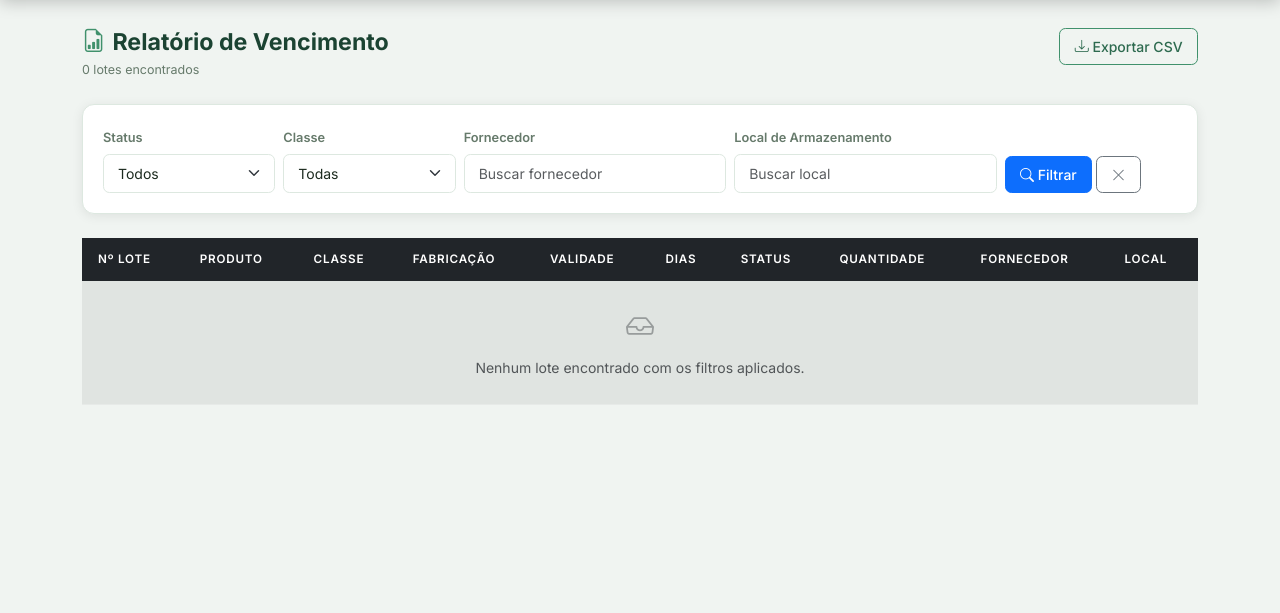
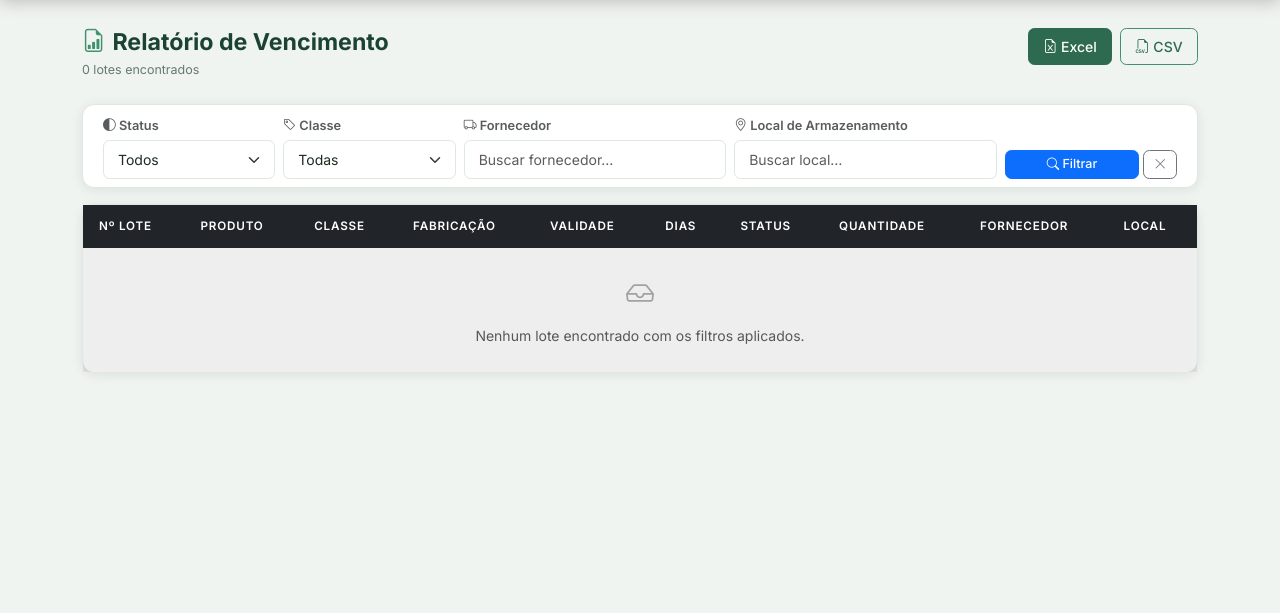
Before and after one commit to felixunai/agrovalida, a Django app: page /painel/relatorio/vencimento/ in a window 1280 px wide. Shown: the part 61-674 px from the top of the page. Run offline with Django 4.2, Linux system fonts and the light colour scheme; the visitor is signed in with stand-in values (Sample User, id 1); data that the repository does not hold is empty; some libraries are stand-ins or nearby versions.

Commit message:
feat: lote ativo/desativar, local armazenamento na importação, Excel, fixes
- Lote.ativo: campo booleano para desativar lotes sem excluir
  - Dashboard filtra somente lotes ativos nos contadores e alertas
  - Botão desativar/reativar na lista e no detalhe do lote
  - Lotes inativos aparecem esmaecidos na listagem

- Nota fiscal: local de armazenamento no momento da importação
  - Campo opcional no formulário de importação da NF
  - Propagado para todos os lotes criados via importação automática
  - Nota já importada exibe alerta claro em vez de ocultar silenciosamente

- Relatório: exportação para Excel (.xlsx) com cores por status
  - Botões Excel e CSV no cabeçalho do relatório
  - Layout atualizado: filtros com labels/ícones igual às outras telas
  - Tabela envolvida em card consistente com o restante do sistema

- Dashboard: correção do label "medicamento_vet" → "Medicamento Veterinário"
  na tabela Resumo por Classe usando display correto de choices

Co-Authored-By: Claude Sonnet 4.6 <noreply@anthropic.com>

```diff
--- a/dashboard/urls.py
+++ b/dashboard/urls.py
@@ -7,4 +7,5 @@ urlpatterns = [
     path('', views.dashboard, name='index'),
     path('relatorio/vencimento/', views.relatorio_vencimento, name='relatorio_vencimento'),
     path('relatorio/vencimento/csv/', views.relatorio_vencimento_csv, name='relatorio_vencimento_csv'),
+    path('relatorio/vencimento/excel/', views.relatorio_vencimento_excel, name='relatorio_vencimento_excel'),
 ]
--- a/dashboard/views.py
+++ b/dashboard/views.py
@@ -1,4 +1,5 @@
 import csv
+import io
 from django.shortcuts import render
 from django.http import HttpResponse
 from django.contrib.auth.decorators import login_required
@@ -17,7 +18,8 @@ def dashboard(request):
     dias_alerta = getattr(settings, 'ALERTA_DIAS_VENCIMENTO', 90)
     limite_alerta = hoje + timezone.timedelta(days=dias_alerta)
 
-    user_lotes = Lote.objects.filter(cadastrado_por=request.user)
+    # Apenas lotes ativos no painel
+    user_lotes = Lote.objects.filter(cadastrado_por=request.user, ativo=True)
 
     lotes_vencidos = user_lotes.filter(data_validade__lt=hoje).select_related('defensivo')
     lotes_vencendo = user_lotes.filter(
@@ -57,6 +59,7 @@ def dashboard(request):
         'notas_pendentes': notas_pendentes,
         'lotes_proximos': lotes_proximos,
         'por_classe': por_classe,
+        'classes': ClasseDefensivo.choices,
         'dias_alerta': dias_alerta,
         'plano_pro': plano_pro,
     }
@@ -64,17 +67,22 @@ def dashboard(request):
 
 
 def _filtrar_lotes_relatorio(user, params):
-    """Shared filtering logic for the expiry report (HTML and CSV views)."""
+    """Shared filtering logic for the expiry report (HTML, CSV and Excel views)."""
     hoje = timezone.now().date()
     dias_alerta = getattr(settings, 'ALERTA_DIAS_VENCIMENTO', 90)
     limite_alerta = hoje + timezone.timedelta(days=dias_alerta)
 
-    status             = params.get('status', 'todos')
-    classe             = params.get('classe', '')
-    fornecedor         = params.get('fornecedor', '')
+    status              = params.get('status', 'todos')
+    classe              = params.get('classe', '')
+    fornecedor          = params.get('fornecedor', '')
     local_armazenamento = params.get('local_armazenamento', '')
 
-    lotes = Lote.objects.filter(cadastrado_por=user).select_related('defensivo').order_by('data_validade')
+    lotes = (
+        Lote.objects
+        .filter(cadastrado_por=user)
+        .select_related('defensivo')
+        .order_by('data_validade')
+    )
 
     if status == 'vencido':
         lotes = lotes.filter(data_validade__lt=hoje)
@@ -110,37 +118,98 @@ def relatorio_vencimento(request):
     return render(request, 'dashboard/relatorio.html', context)
 
 
+_STATUS_LABELS = {'vencido': 'Vencido', 'vencendo': 'Vencendo em breve', 'vigente': 'Vigente'}
+
+_RELATORIO_HEADERS = [
+    'Nº Lote', 'Produto', 'Classe', 'Fabricação', 'Validade',
+    'Dias para Vencer', 'Status', 'Quantidade', 'Unidade',
+    'Fornecedor', 'Nota Fiscal', 'Local Armazenamento',
+]
+
+
+def _lote_row(lote):
+    return [
+        lote.numero_lote,
+        lote.defensivo.nome_comercial,
+        lote.defensivo.get_classe_display(),
+        lote.data_fabricacao.strftime('%d/%m/%Y') if lote.data_fabricacao else '',
+        lote.data_validade.strftime('%d/%m/%Y'),
+        lote.dias_para_vencer,
+        _STATUS_LABELS.get(lote.status_vencimento, lote.status_vencimento),
+        str(lote.quantidade).replace('.', ','),
+        lote.get_unidade_display(),
+        lote.fornecedor,
+        lote.nota_fiscal,
+        lote.local_armazenamento,
+    ]
+
+
 @login_required
 def relatorio_vencimento_csv(request):
-    """Download the expiry report as a CSV file."""
-    lotes, status, classe, fornecedor, local_armazenamento, _ = _filtrar_lotes_relatorio(request.user, request.GET)
+    lotes, *_ = _filtrar_lotes_relatorio(request.user, request.GET)
 
     response = HttpResponse(content_type='text/csv; charset=utf-8-sig')
     response['Content-Disposition'] = 'attachment; filename="relatorio_vencimento.csv"'
 
     writer = csv.writer(response, delimiter=';')
-    writer.writerow([
-        'Nº Lote', 'Produto', 'Classe', 'Fabricação', 'Validade',
-        'Dias para Vencer', 'Status', 'Quantidade', 'Unidade',
-        'Fornecedor', 'Nota Fiscal', 'Local Armazenamento',
-    ])
-
-    STATUS_LABELS = {'vencido': 'Vencido', 'vencendo': 'Vencendo em breve', 'vigente': 'Vigente'}
-
+    writer.writerow(_RELATORIO_HEADERS)
     for lote in lotes:
-        writer.writerow([
-            lote.numero_lote,
-            lote.defensivo.nome_comercial,
-            lote.defensivo.get_classe_display(),
-            lote.data_fabricacao.strftime('%d/%m/%Y') if lote.data_fabricacao else '',
-            lote.data_validade.strftime('%d/%m/%Y'),
-            lote.dias_para_vencer,
-            STATUS_LABELS.get(lote.status_vencimento, lote.status_vencimento),
-            str(lote.quantidade).replace('.', ','),
-            lote.get_unidade_display(),
-            lote.fornecedor,
-            lote.nota_fiscal,
-            lote.local_armazenamento,
-        ])
+        writer.writerow(_lote_row(lote))
 
     return response
+
+
+@login_required
+def relatorio_vencimento_excel(request):
+    try:
+        import openpyxl
+        from openpyxl.styles import Font, PatternFill, Alignment
+    except ImportError:
+        return HttpResponse('openpyxl não instalado.', status=500)
+
+    lotes, *_ = _filtrar_lotes_relatorio(request.user, request.GET)
+
+    wb = openpyxl.Workbook()
+    ws = wb.active
+    ws.title = 'Relatório de Vencimento'
+
+    header_font = Font(bold=True, color='FFFFFF')
+    header_fill = PatternFill(fill_type='solid', fgColor='1a3a2a')
+
+    for col_idx, header in enumerate(_RELATORIO_HEADERS, start=1):
+        cell = ws.cell(row=1, column=col_idx, value=header)
+        cell.font = header_font
+        cell.fill = header_fill
+        cell.alignment = Alignment(horizontal='center')
+
+    FILL_VENCIDO  = PatternFill(fill_type='solid', fgColor='FFDDE2')
+    FILL_VENCENDO = PatternFill(fill_type='solid', fgColor='FFF3CD')
+
+    for row_idx, lote in enumerate(lotes, start=2):
+        row_data = _lote_row(lote)
+        # Store dias_para_vencer as int for proper Excel number
+        row_data[5] = lote.dias_para_vencer
+        row_data[7] = float(lote.quantidade)
+        for col_idx, value in enumerate(row_data, start=1):
+            cell = ws.cell(row=row_idx, column=col_idx, value=value)
+            status = lote.status_vencimento
+            if status == 'vencido':
+                cell.fill = FILL_VENCIDO
+            elif status == 'vencendo':
+                cell.fill = FILL_VENCENDO
+
+    # Auto-width
+    for col in ws.columns:
+        max_len = max((len(str(c.value or '')) for c in col), default=10)
+        ws.column_dimensions[col[0].column_letter].width = min(max_len + 4, 40)
+
+    buffer = io.BytesIO()
+    wb.save(buffer)
+    buffer.seek(0)
+
+    response = HttpResponse(
+        buffer.read(),
+        content_type='application/vnd.openxmlformats-officedocument.spreadsheetml.sheet',
+    )
+    response['Content-Disposition'] = 'attachment; filename="relatorio_vencimento.xlsx"'
+    return response
--- a/lotes/models.py
+++ b/lotes/models.py
@@ -34,6 +34,7 @@ class Lote(models.Model):
     nota_fiscal = models.CharField('nota fiscal', max_length=100, blank=True, db_index=True)
     local_armazenamento = models.CharField('local de armazenamento', max_length=200, blank=True)
     observacoes = models.TextField('observações', blank=True)
+    ativo = models.BooleanField('ativo', default=True, db_index=True)
     fazenda = models.ForeignKey(
         'fazendas.Fazenda', on_delete=models.SET_NULL, null=True, blank=True,
         related_name='lotes', verbose_name='fazenda',
--- a/lotes/urls.py
+++ b/lotes/urls.py
@@ -9,4 +9,5 @@ urlpatterns = [
     path('<int:pk>/', views.lote_detail, name='detail'),
     path('<int:pk>/editar/', views.lote_update, name='update'),
     path('<int:pk>/excluir/', views.lote_delete, name='delete'),
+    path('<int:pk>/toggle-ativo/', views.lote_toggle_ativo, name='toggle_ativo'),
 ]
--- a/notas/services.py
+++ b/notas/services.py
@@ -294,7 +294,7 @@ def processar_nota(nota):
     nota.save()
 
 
-def importar_nota_automatico(nota, user=None, classes_por_item=None, fazenda=None):
+def importar_nota_automatico(nota, user=None, classes_por_item=None, fazenda=None, local_armazenamento=''):
     from .models import ItemNotaFiscal
     from defensivos.models import Defensivo
     from lotes.models import Lote, UnidadeMedida
@@ -366,6 +366,7 @@ def importar_nota_automatico(nota, user=None, classes_por_item=None, fazenda=Non
                 fornecedor=nota.fornecedor or '',
                 nota_fiscal=nota.numero or '',
                 fazenda=fazenda,
+                local_armazenamento=local_armazenamento or '',
                 cadastrado_por=user,
             )
             lotes_criados += 1
--- a/notas/views.py
+++ b/notas/views.py
@@ -140,8 +140,11 @@ def nota_importar(request, pk):
         except Fazenda.DoesNotExist:
             pass
 
+    local_armazenamento = request.POST.get('local_armazenamento', '').strip()
+
     defensivos_criados, lotes_criados = importar_nota_automatico(
-        nota, user=request.user, classes_por_item=tipos, fazenda=fazenda
+        nota, user=request.user, classes_por_item=tipos, fazenda=fazenda,
+        local_armazenamento=local_armazenamento,
     )
     messages.success(
         request,
--- a/requirements.txt
+++ b/requirements.txt
@@ -10,3 +10,4 @@ gunicorn>=21.2
 whitenoise>=6.6
 dj-database-url>=2.1
 stripe>=7.0
+openpyxl>=3.1
--- a/templates/dashboard/index.html
+++ b/templates/dashboard/index.html
@@ -192,7 +192,7 @@
             <tbody>
                 {% for item in por_classe %}
                 <tr>
-                    <td class="fw-500">{{ item.defensivo__classe|capfirst }}</td>
+                    <td class="fw-500">{% for val, lbl in classes %}{% if val == item.defensivo__classe %}{{ lbl }}{% endif %}{% endfor %}</td>
                     <td>{{ item.total }}</td>
                     <td>
                         {% if item.vencidos %}
--- a/templates/dashboard/relatorio.html
+++ b/templates/dashboard/relatorio.html
@@ -10,77 +10,98 @@
         <div class="breadcrumb-text">{{ total_count }} lote{{ total_count|pluralize }} encontrado{{ total_count|pluralize }}</div>
         {% endif %}
     </div>
+    <div class="d-flex gap-2">
+        <a href="{% url 'dashboard:relatorio_vencimento_excel' %}?{{ request.GET.urlencode }}"
+           class="btn btn-success">
+            <i class="bi bi-file-earmark-excel"></i> Excel
+        </a>
         <a href="{% url 'dashboard:relatorio_vencimento_csv' %}?{{ request.GET.urlencode }}"
            class="btn btn-outline-success">
-        <i class="bi bi-download"></i> Exportar CSV
+            <i class="bi bi-filetype-csv"></i> CSV
         </a>
     </div>
+</div>
 
-<div class="card mb-4">
-    <div class="card-body">
-        <form method="get" class="row g-2 align-items-end">
-            <div class="col-md-2">
-                <label class="form-label">Status</label>
-                <select name="status" class="form-select">
+<div class="card mb-3">
+    <div class="card-body py-2">
+        <form method="get">
+            <div class="row g-2 align-items-end">
+                <div class="col-sm-6 col-md-2">
+                    <label class="form-label form-label-sm mb-1 text-muted fw-semibold">
+                        <i class="bi bi-circle-half"></i> Status
+                    </label>
+                    <select name="status" class="form-select form-select-sm">
                         <option value="todos" {% if status == 'todos' %}selected{% endif %}>Todos</option>
                         <option value="vencido" {% if status == 'vencido' %}selected{% endif %}>Vencidos</option>
                         <option value="vencendo" {% if status == 'vencendo' %}selected{% endif %}>Vencendo em breve</option>
                         <option value="vigente" {% if status == 'vigente' %}selected{% endif %}>Vigentes</option>
                     </select>
                 </div>
-            <div class="col-md-2">
-                <label class="form-label">Classe</label>
-                <select name="classe" class="form-select">
+                <div class="col-sm-6 col-md-2">
+                    <label class="form-label form-label-sm mb-1 text-muted fw-semibold">
+                        <i class="bi bi-tag"></i> Classe
+                    </label>
+                    <select name="classe" class="form-select form-select-sm">
                         <option value="">Todas</option>
                         {% for value, label in classes %}
                         <option value="{{ value }}" {% if classe == value %}selected{% endif %}>{{ label }}</option>
                         {% endfor %}
                     </select>
                 </div>
-            <div class="col-md-3">
-                <label class="form-label">Fornecedor</label>
-                <input type="text" name="fornecedor" class="form-control" value="{{ fornecedor|default:'' }}" placeholder="Buscar fornecedor">
+                <div class="col-sm-6 col-md-3">
+                    <label class="form-label form-label-sm mb-1 text-muted fw-semibold">
+                        <i class="bi bi-truck"></i> Fornecedor
+                    </label>
+                    <input type="text" name="fornecedor" class="form-control form-control-sm"
+                           value="{{ fornecedor|default:'' }}" placeholder="Buscar fornecedor…">
                 </div>
-            <div class="col-md-3">
-                <label class="form-label">Local de Armazenamento</label>
-                <input type="text" name="local_armazenamento" class="form-control" value="{{ local_armazenamento|default:'' }}" placeholder="Buscar local">
+                <div class="col-sm-6 col-md-3">
+                    <label class="form-label form-label-sm mb-1 text-muted fw-semibold">
+                        <i class="bi bi-geo-alt"></i> Local de Armazenamento
+                    </label>
+                    <input type="text" name="local_armazenamento" class="form-control form-control-sm"
+                           value="{{ local_armazenamento|default:'' }}" placeholder="Buscar local…">
                 </div>
-            <div class="col-md-2 d-flex gap-1">
-                <button type="submit" class="btn btn-primary"><i class="bi bi-search"></i> Filtrar</button>
-                <a href="{% url 'dashboard:relatorio_vencimento' %}" class="btn btn-outline-secondary"><i class="bi bi-x-lg"></i></a>
+                <div class="col-sm-12 col-md-2 d-flex gap-1 align-items-end">
+                    <button type="submit" class="btn btn-primary btn-sm flex-fill">
+                        <i class="bi bi-search"></i> Filtrar
+                    </button>
+                    <a href="{% url 'dashboard:relatorio_vencimento' %}" class="btn btn-outline-secondary btn-sm" title="Limpar filtros">
+                        <i class="bi bi-x-lg"></i>
+                    </a>
+                </div>
             </div>
         </form>
     </div>
 </div>
 
+<div class="card">
     <div class="table-responsive">
-    <table class="table table-striped table-hover">
+        <table class="table table-striped table-hover mb-0">
             <thead class="table-dark">
                 <tr>
-                <th>Nº Lote</th>
-                <th>Produto</th>
-                <th>Classe</th>
-                <th>Fabricação</th>
-                <th>Validade</th>
-                <th>Dias</th>
-                <th>Status</th>
-                <th>Quantidade</th>
-                <th>Fornecedor</th>
-                <th>Local</th>
+                    <th>Nº LOTE</th>
+                    <th>PRODUTO</th>
+                    <th>CLASSE</th>
+                    <th>FABRICAÇÃO</th>
+                    <th>VALIDADE</th>
+                    <th>DIAS</th>
+                    <th>STATUS</th>
+                    <th>QUANTIDADE</th>
+                    <th>FORNECEDOR</th>
+                    <th>LOCAL</th>
                 </tr>
             </thead>
             <tbody>
                 {% for lote in lotes %}
                 <tr class="{% if lote.status_vencimento == 'vencido' %}table-danger{% elif lote.status_vencimento == 'vencendo' %}table-warning{% endif %}">
-                <td><a href="{{ lote.get_absolute_url }}">{{ lote.numero_lote }}</a></td>
+                    <td><a href="{{ lote.get_absolute_url }}" class="fw-semibold">{{ lote.numero_lote }}</a></td>
                     <td>{{ lote.defensivo.nome_comercial }}</td>
                     <td><span class="text-muted small">{{ lote.defensivo.get_classe_display }}</span></td>
                     <td>{{ lote.data_fabricacao|date:"d/m/Y"|default:"—" }}</td>
                     <td>{{ lote.data_validade|date:"d/m/Y" }}</td>
                     <td>
-                    <strong
-                        {% if lote.dias_para_vencer < 0 %}style="color:var(--av-red)"
-                        {% elif lote.dias_para_vencer <= 30 %}style="color:var(--av-amber-d)"{% endif %}>
+                        <strong {% if lote.dias_para_vencer < 0 %}style="color:var(--av-red)"{% elif lote.dias_para_vencer <= 30 %}style="color:var(--av-amber-d)"{% endif %}>
                             {{ lote.dias_para_vencer }}
                         </strong>
                     </td>
@@ -98,12 +119,15 @@
                     <td>{{ lote.local_armazenamento|default:"—" }}</td>
                 </tr>
                 {% empty %}
-            <tr><td colspan="10" class="text-center py-4 text-muted">
+                <tr>
+                    <td colspan="10" class="text-center py-4 text-muted">
                         <i class="bi bi-inbox fs-3 d-block mb-2 opacity-50"></i>
                         Nenhum lote encontrado com os filtros aplicados.
-            </td></tr>
+                    </td>
+                </tr>
                 {% endfor %}
             </tbody>
         </table>
     </div>
+</div>
 {% endblock %}
```
Also changed, not shown: lotes/views.py (+15 -0 lines), templates/lotes/detail.html (+18 -0 lines), templates/lotes/list.html (+8 -1 lines), templates/notas/detail.html (+23 -21 lines), lotes/migrations/0005_lote_ativo.py (added). Lines whose indentation alone changed are shown as unchanged.
